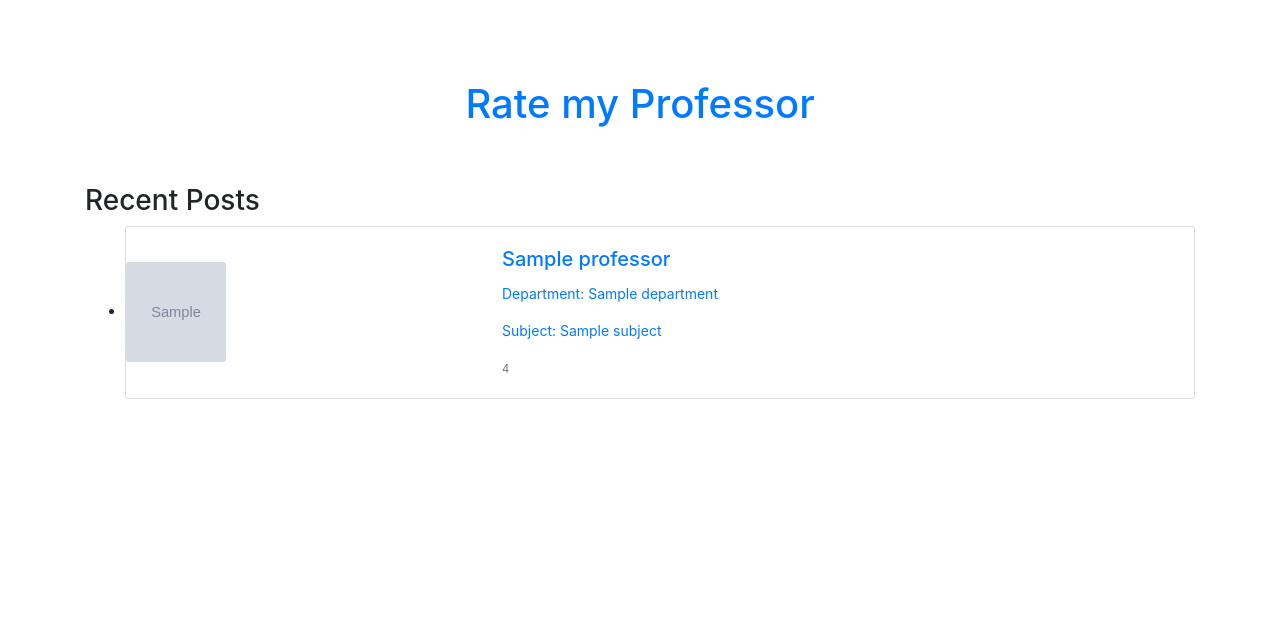
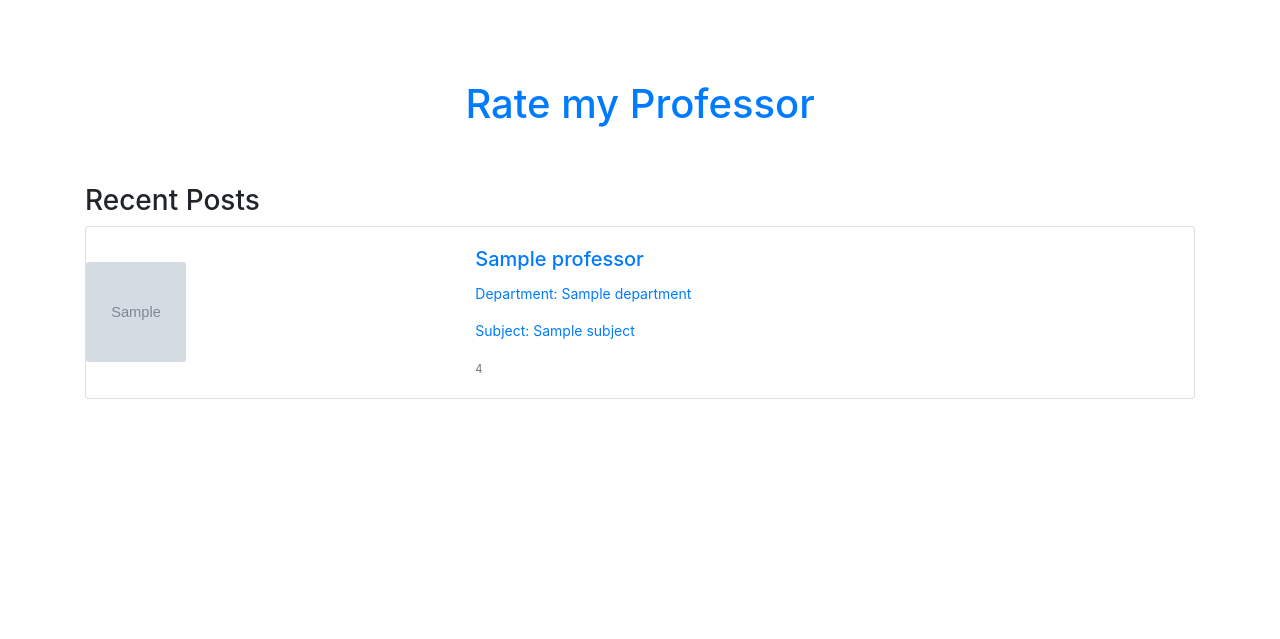
Before and after one commit to fraserdale/rate_my_professor, a Django app: page /rango/professors/ in a window 1280 px wide. Shown: the top 639 px of the page. Run offline with Django 3.2, Linux system fonts and the light colour scheme; tables that the repository leaves empty hold one stand-in row (values such as "Sample post"); grey boxes marked "Sample" are stand-in pictures; some libraries are stand-ins or nearby versions.

Commit message:
visual changes

```diff
--- a/templates/rango/leaderboard.html
+++ b/templates/rango/leaderboard.html
@@ -8,7 +8,7 @@ Leaderboard
 <h3>Leaderboards</h3>
 {% if leaderboard_list %}
 {% for prof in leaderboard_list %}
-<ul>
+
 <div class="card mb-3 ">
     <a href="{% url 'rango:show_professor' prof.slug %}">
         <div class="row no-gutters">
@@ -26,7 +26,6 @@ Leaderboard
     </a>
 </div>
 
-</ul>
 {% endfor %}
 {% else %}
 <p>No recent items</p>
--- a/templates/rango/myreviews.html
+++ b/templates/rango/myreviews.html
@@ -9,7 +9,7 @@ My Reviews
 {% if myreviews %}
 <button id='delete'>DELETE ALL</button>
 {% for review in myreviews %}
-<ul class='list'>
+<div class='list'>
     <div class="card mb-3">
         <a href="{% url 'rango:show_professor' review.prof.slug %}">
             <div class="row no-gutters">
@@ -28,7 +28,7 @@ My Reviews
             </div>
         </a>
     </div>
-</ul>
+</div>
 {% endfor %}
 {% else %}
 <p>No reviews posted</p>
--- a/templates/rango/professors.html
+++ b/templates/rango/professors.html
@@ -8,8 +8,6 @@ Professors
 <h3>Recent Posts</h3>
 {% if professors_list %}
 {% for prof in professors_list %}
-<ul>
-    <li>
 <a href="{% url 'rango:show_professor' prof.slug %}">
     <div class="card mb-3">
         <div class="row no-gutters">
@@ -28,8 +26,6 @@ Professors
     </div>
 </a>
 
-    </li>
-</ul>
 {% endfor %}
 {% else %}
 <p>No professor items</p>
```
Also changed, not shown: rango/migrations/0001_initial.py, rango/migrations/0002_auto_20200402_1414.py (deleted), rango/migrations/0003_auto_20200402_1425.py (deleted), rango/migrations/0004_auto_20200402_2054.py (deleted). Lines whose indentation alone changed are shown as unchanged.
